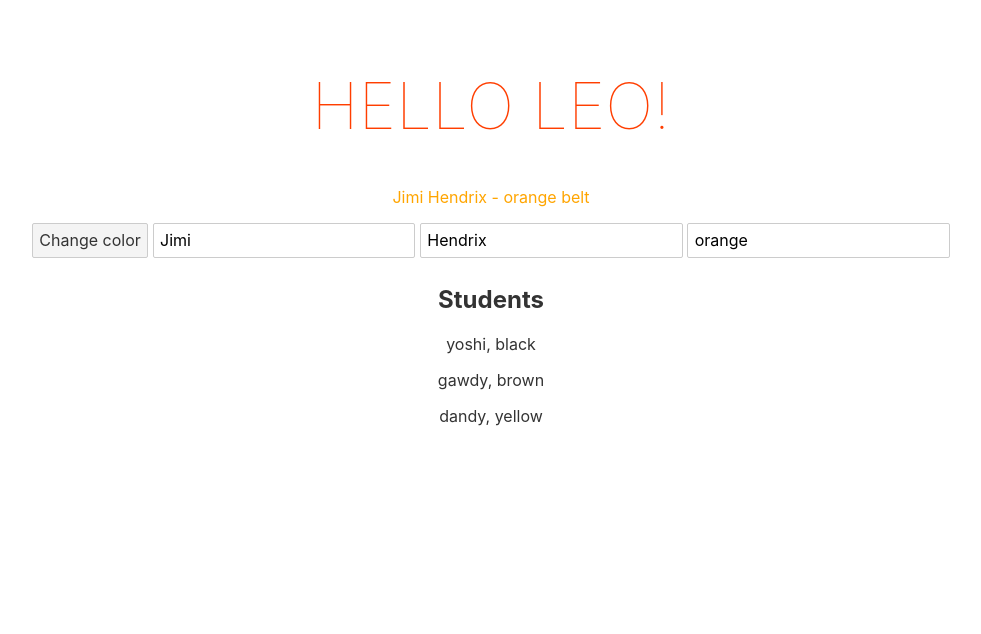
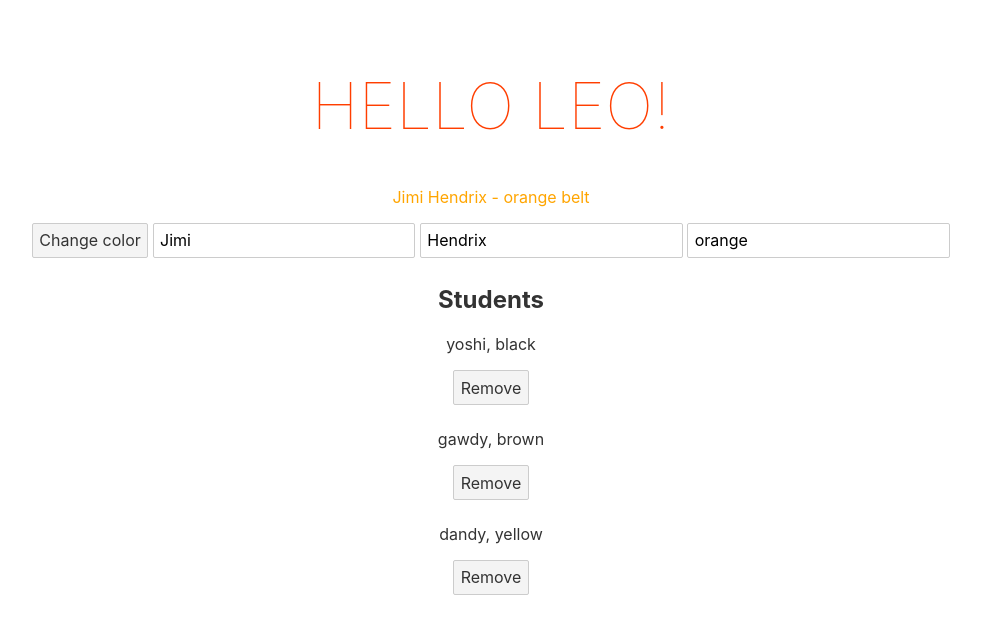
Before and after one commit to hckrtst/polls, a Svelte app: page / in a window 1280 px wide. Shown: the top 634 px of the page, without its empty margins (149-1130 px from the left). Built offline with nearby package versions, Linux system fonts and the light colour scheme.

Commit message:
add remove buttons

```diff
--- a/src/App.svelte
+++ b/src/App.svelte
@@ -9,11 +9,14 @@
   function changeColor() {
     belt = "black";
   }
+  function removeStudent(id) {
+    people = people.filter((person) => person.id != id);
+  }
 
   let people = [
     { name: "yoshi", belt: "black", id: 1 },
     { name: "gawdy", belt: "brown", id: 2 },
-    { name: "dandy", belt: "yellow" },
+    { name: "dandy", belt: "yellow", id: 3 },
   ];
 </script>
 
@@ -50,6 +53,7 @@
   <div>
     {#each people as person (person.id)}
       <p>{person.name}, {person.belt}</p>
+      <button on:click={() => removeStudent(person.id)}>Remove</button>
     {:else}
       <p>No students yet</p>
     {/each}
```
